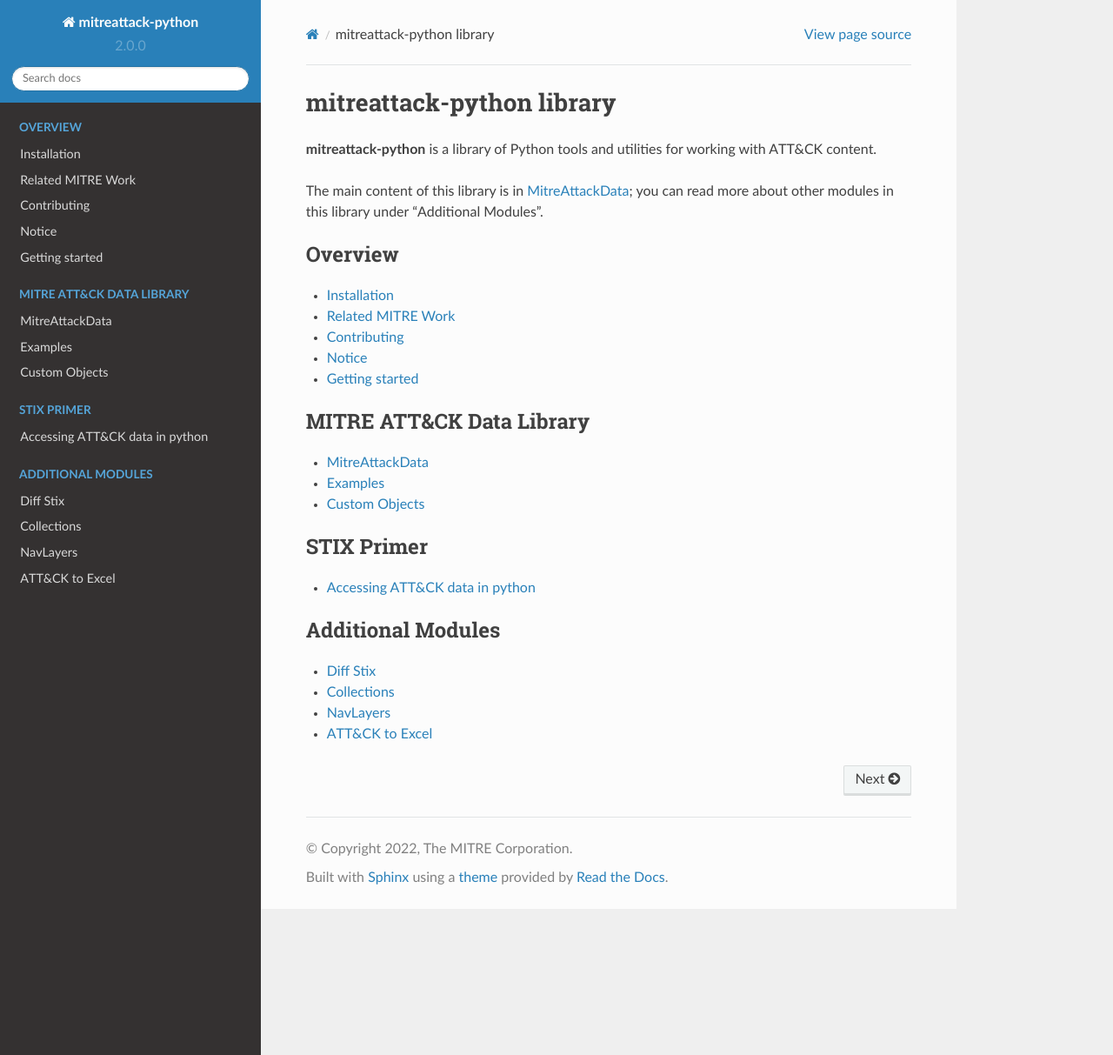
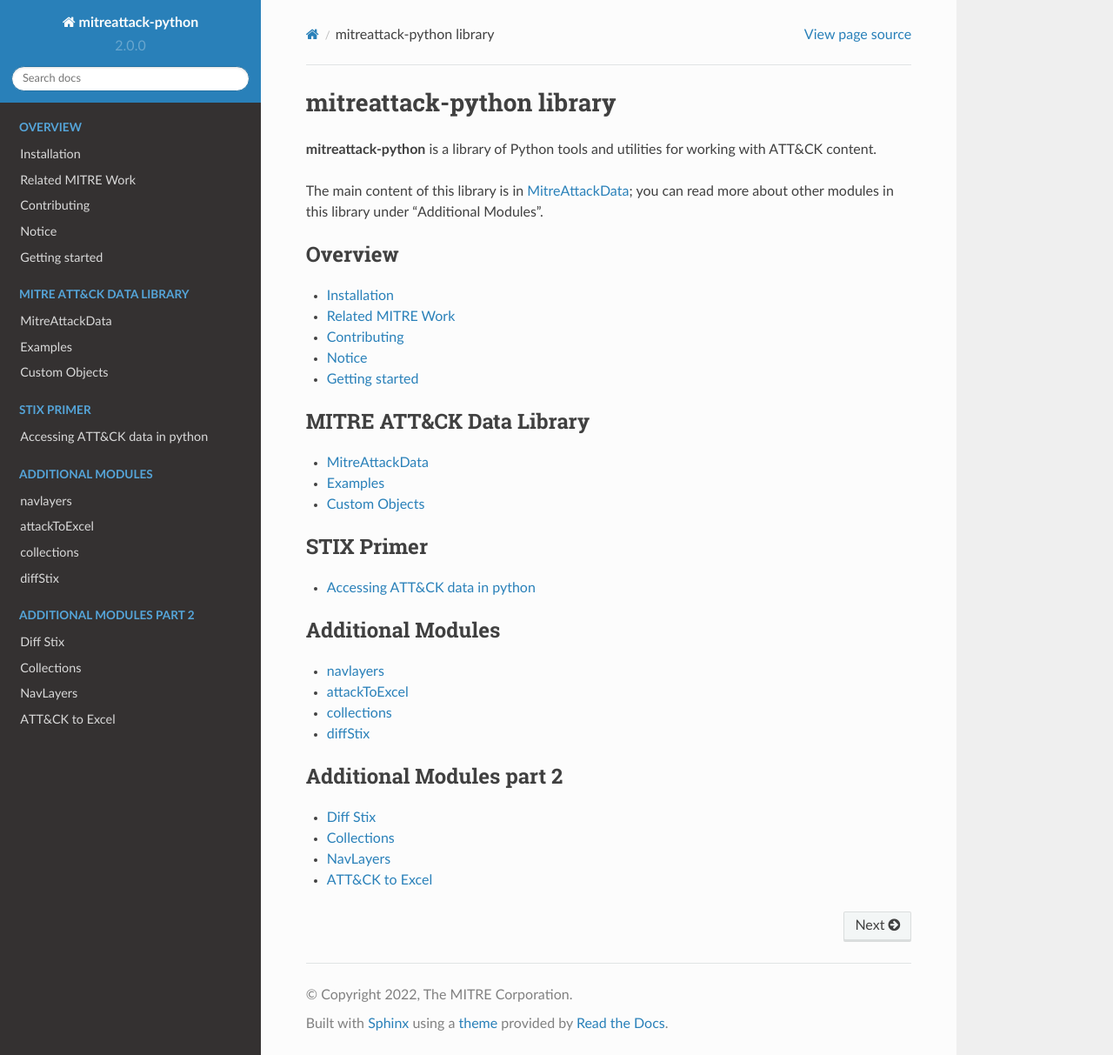
Before and after one commit to mitre-attack/mitreattack-python, a Sphinx documentation site: the page built from docs/index.rst, in a window 1280 px wide and 1213 px high. Shown: the whole window at 87% size. Built offline with Sphinx 7.4.7 and the Read the Docs theme 2.0.0, drawn with Linux system fonts in a browser that asks for light colours; pages that are not in the unit, such as notebooks, are missing from menus.

Commit message:
adding back original addl modules for comparison

```diff
--- a/docs/index.rst
+++ b/docs/index.rst
@@ -16,6 +16,7 @@ other modules in this library under "Additional Modules".
    contributing
    notice
    getting_started
+
 
 .. toctree::
    :maxdepth: 1
@@ -36,6 +37,15 @@ other modules in this library under "Additional Modules".
    :maxdepth: 1
    :caption: Additional Modules
 
+   additional_modules/navlayers
+   additional_modules/attackToExcel
+   additional_modules/collections
+   additional_modules/diffStix
+
+.. toctree::
+   :maxdepth: 1
+   :caption: Additional Modules part 2
+
    diffinstix
    collections
    navlayers
```
